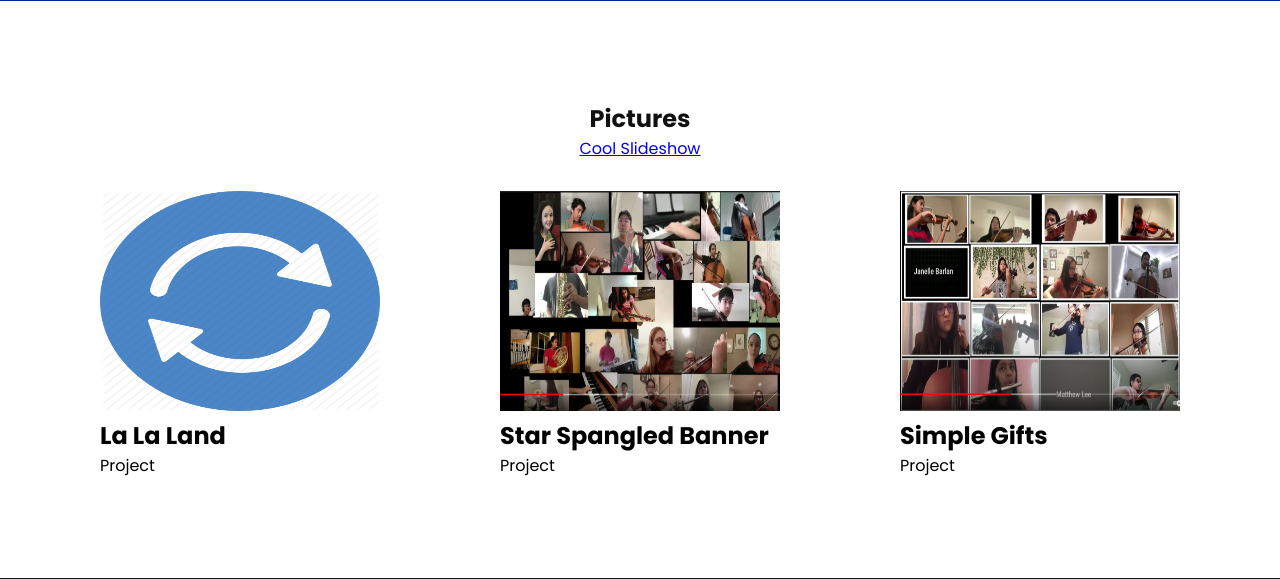
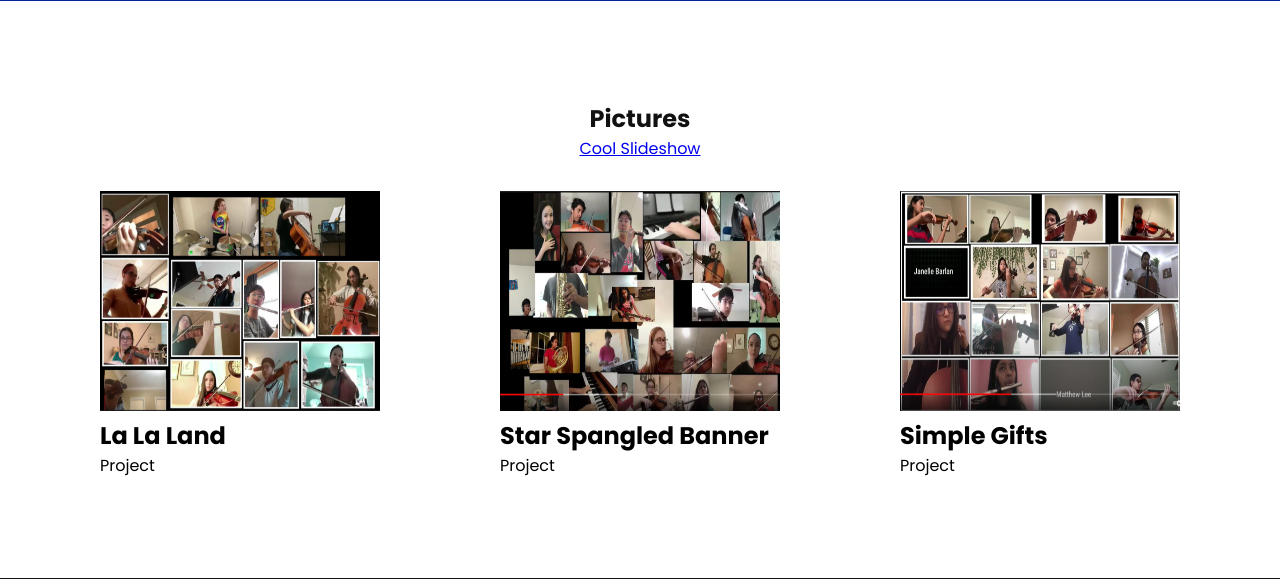
Before and after one commit to davidhwang919/orchestra, a Django app: page / in a window 1280 px wide. Shown: the part 2177-2756 px from the top of the page. Run offline with Django 3.2, Linux system fonts and the light colour scheme.

Commit message:
something

```diff
--- a/main/templates/main/home.htm
+++ b/main/templates/main/home.htm
@@ -104,17 +104,17 @@
             </div>
             <div class="content">
                 <div class="workBx; servicesBx">
-                    <img class="img-me" src="{% static 'main/update.png' %}"  width="280" height="220" >
+                    <img class="img-me" src="{% static 'main/lala.PNG' %}"  width="280" height="220" >
                     <h2> La La Land</h2>
                     <p>Project</p>
                 </div>
                 <div class="workBx; servicesBx">
-                    <img class="img-me" src="{% static 'main/salute.png' %}" width="280" height="220" >
+                    <img class="img-me" src="{% static 'main/salute.PNG' %}" width="280" height="220" >
                     <h2> Star Spangled Banner</h2>
                     <p>Project</p>
                 </div>
                 <div class="workBx; servicesBx">
-                    <img class="img-me" src="{% static 'main/gift.png' %}" width="280" height="220" >
+                    <img class="img-me" src="{% static 'main/gift.PNG' %}" width="280" height="220" >
                     <h2> Simple Gifts</h2>
                     <p>Project</p>
             </div>
```
